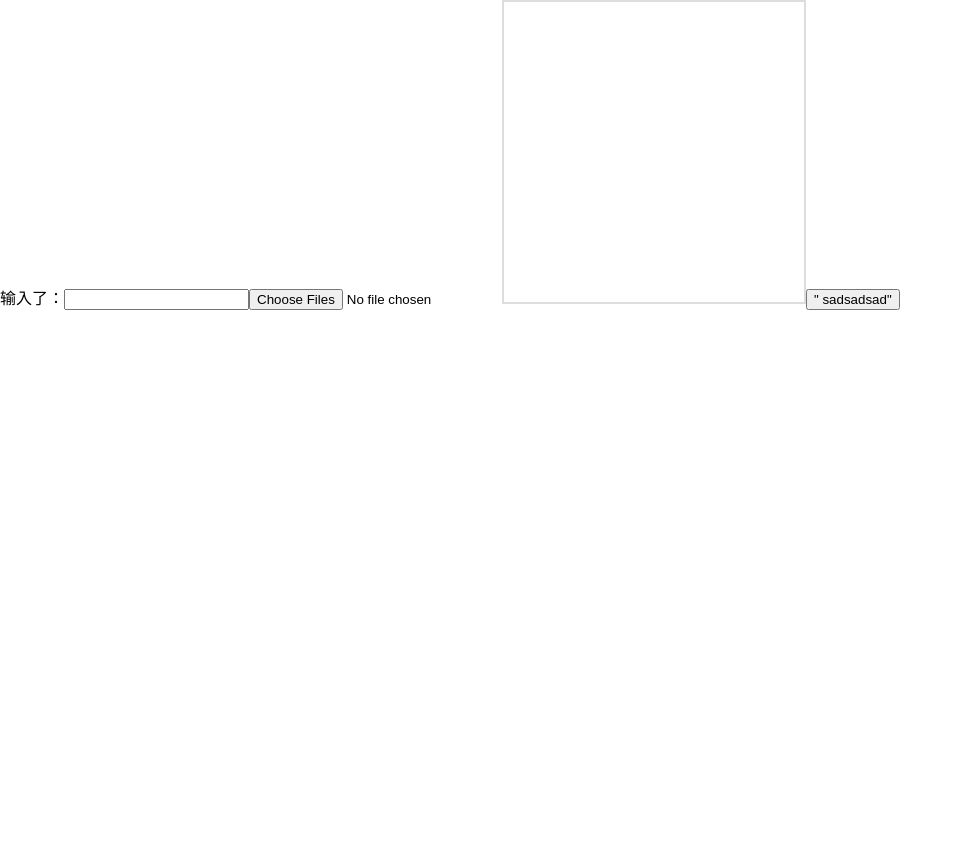
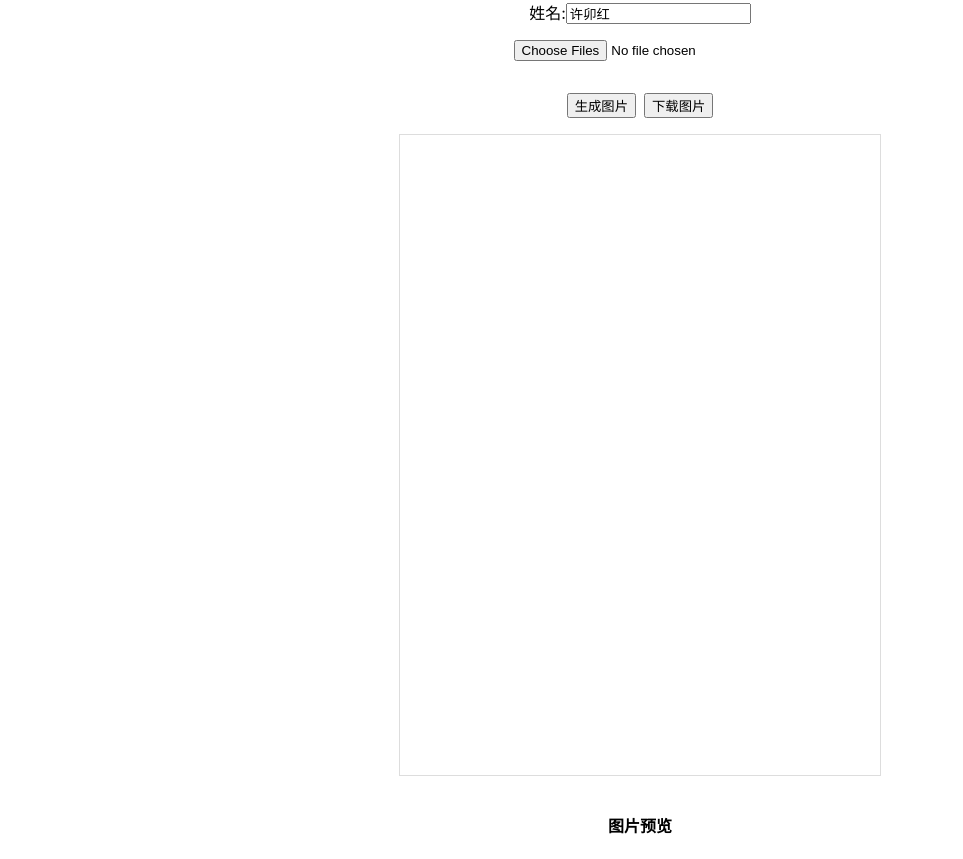
Before and after one commit to caicai-laolao/qwq, a React (Create React App) app: page / in a window 1280 px wide. Shown: the whole page, without its empty margins (0-963 px from the left). Before the commit the page ends 800 px from the top, so only its background shows below. Built offline with nearby package versions, Linux system fonts and the light colour scheme.

Commit message:
优化样式

```diff
--- a/src/App.js
+++ b/src/App.js
@@ -1,22 +1,56 @@
-import "./App.css";
-import { useState, useEffect } from "react";
+import './App.css';
+import { useState } from 'react';
 
 function App() {
-  const [count, setCount] = useState();
-  const [name, setName] = useState("");
-  const [fileurlList, setFileUrlList] = useState([]);
+  const [name, setName] = useState('许卯红');
+  const [fileUrlList, setFileUrlList] = useState([]);
+
+  const drawImage = (urlList) => {
+    const canvas = document.getElementById('canvas');
+    const ctx = canvas.getContext('2d');
+
+    let x = 0;
+    let y = 0;
+    let t = 0;
+    urlList.forEach((fileUrl) => {
+      const image = new Image(240, 400);
+      image.src = fileUrl;
+      image.style.display = 'none';
+      image.onload = () => {
+        ctx.drawImage(image, x, y, 240, 400);
+      };
+      document.body.appendChild(image);
+      t++;
+      if (t % 2 === 1) {
+        x = x + 65;
+      }
+      if (t % 2 === 0) {
+        y = y + 65;
+      }
+    });
+  };
   return (
+    <div
+      style={{
+        display: 'flex',
+        flexDirection: 'column',
+        gap: 16,
+        alignItems: 'center',
+      }}
+    >
       <div>
-      输入了：{name}
+        姓名:
         <input
+          value={name}
+          placeholder="请输入姓名"
           onChange={(event) => {
-          const canvas = document.getElementById("canvas");
-          const ctx = canvas.getContext("2d");
-          ctx.fillStyle = "black";
-
+            const canvas = document.getElementById('canvas');
+            const ctx = canvas.getContext('2d');
             ctx.fillText(event.target.value, 100, 100);
+            setName(event.target.value);
           }}
-      ></input>
+        />
+      </div>
       <input
         multiple
         type="file"
@@ -24,59 +58,63 @@ function App() {
         name="avatar"
         accept="image/png, image/jpeg>"
         onChange={(event) => {
-          let x = -65;
-          let y = 0;
-          let t = 0;
           let array = [];
           for (const file of event.target.files) {
             const fileUrl = URL.createObjectURL(file);
             array.push(fileUrl);
-            const canvas = document.getElementById("canvas");
-            const ctx = canvas.getContext("2d");
-            const image = new Image(50, 50);
-            image.src = fileUrl;
-            image.onload = () => {
-              ctx.drawImage(image, x, y, 50, 50);
-            };
-            document.body.appendChild(image);
-
-            t++;
-            if (t % 2 === 1) {
-              x = x + 65;
           }
-            if (t % 2 === 0) {
-              y = y + 65;
-            }
-          }
-
           setFileUrlList(array);
         }}
-      ></input>
-      {fileurlList.map((url) => {
-        return <img src={url} width="200px" />;
+      />
+      <div
+        style={{
+          display: 'flex',
+          gap: 8,
+        }}
+      >
+        {fileUrlList.map((url) => {
+          return <img src={url} width="40px" key={url} alt="url" />;
         })}
-      <img src={name} />
+      </div>
+      <div
+        style={{
+          display: 'flex',
+          gap: 8,
+        }}
+      >
+        <button
+          onClick={() => {
+            drawImage(fileUrlList);
+            const canvas = document.getElementById('canvas');
+            const ctx = canvas.getContext('2d');
+            ctx.fillText(name, canvas.width / 2, canvas.height / 2);
+          }}
+        >
+          生成图片
+        </button>
+        <button
+          onClick={() => {
+            const el = document.createElement('a');
+            const canvas = document.getElementById('canvas');
+            el.href = canvas.toDataURL();
+            el.download = '文件名称';
+            const event = new MouseEvent('click');
+            el.dispatchEvent(event);
+          }}
+        >
+          下载图片
+        </button>
+      </div>
       <canvas
         id="canvas"
         style={{
-          border: "2px solid #ddd",
-          width: "300px",
-          height: "300px",
+          border: '1px solid #ddd',
+          width: '480px',
+          height: '640px',
         }}
-      ></canvas>
-      <button
-        onClick={() => {
-          const el = document.createElement("a");
-          const canvas = document.getElementById("canvas");
-          el.href = canvas.toDataURL();
-          el.download = "文件名称";
-          const event = new MouseEvent("click");
-          el.dispatchEvent(event);
-        }}
-      >
-        {" "}
-        " sadsadsad"
-      </button>
+      />
+
+      <h4>图片预览</h4>
     </div>
   );
 }
```
Also changed, not shown: 1 other file (tests, documents, lock files or other folders). Lines whose indentation alone changed are shown as unchanged.
